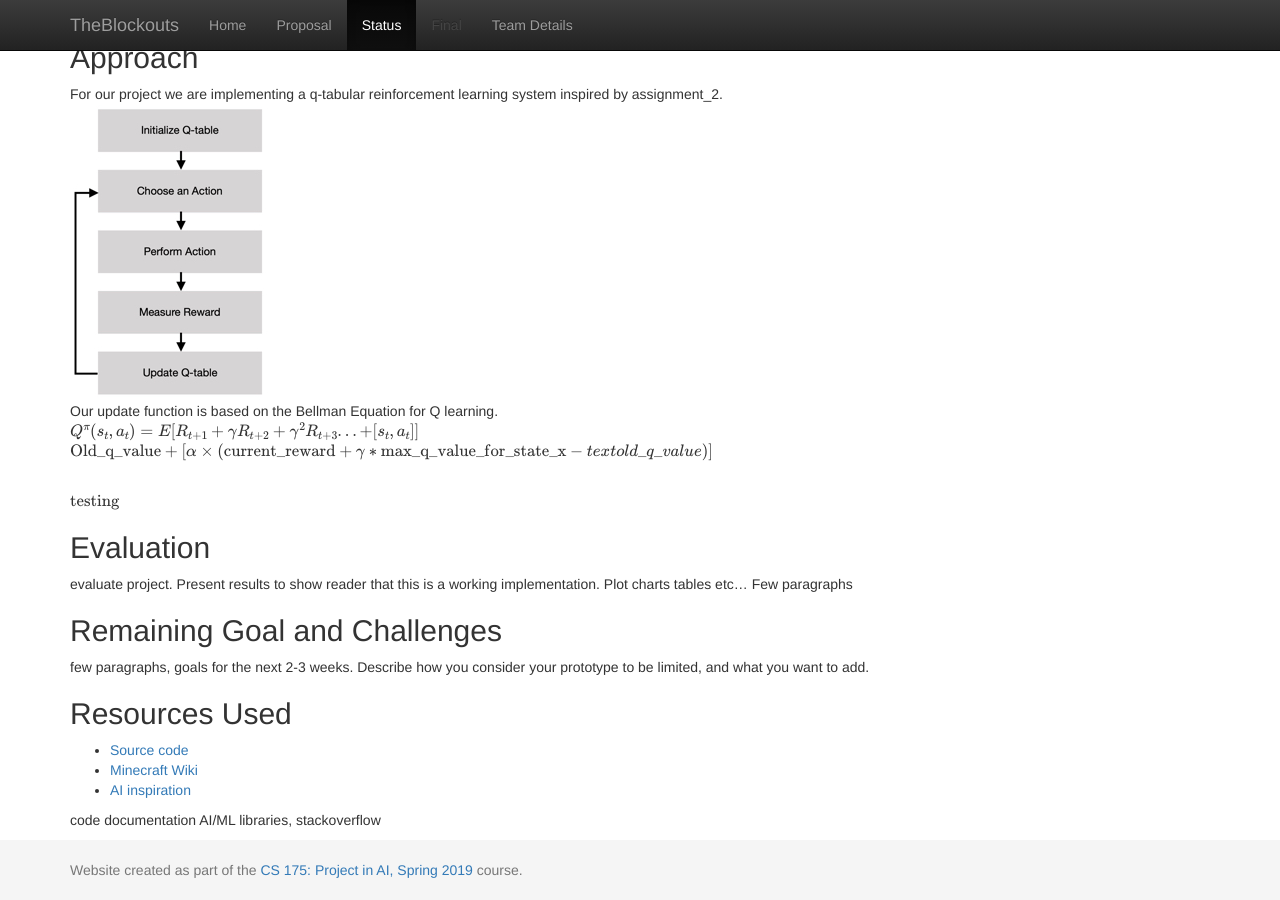
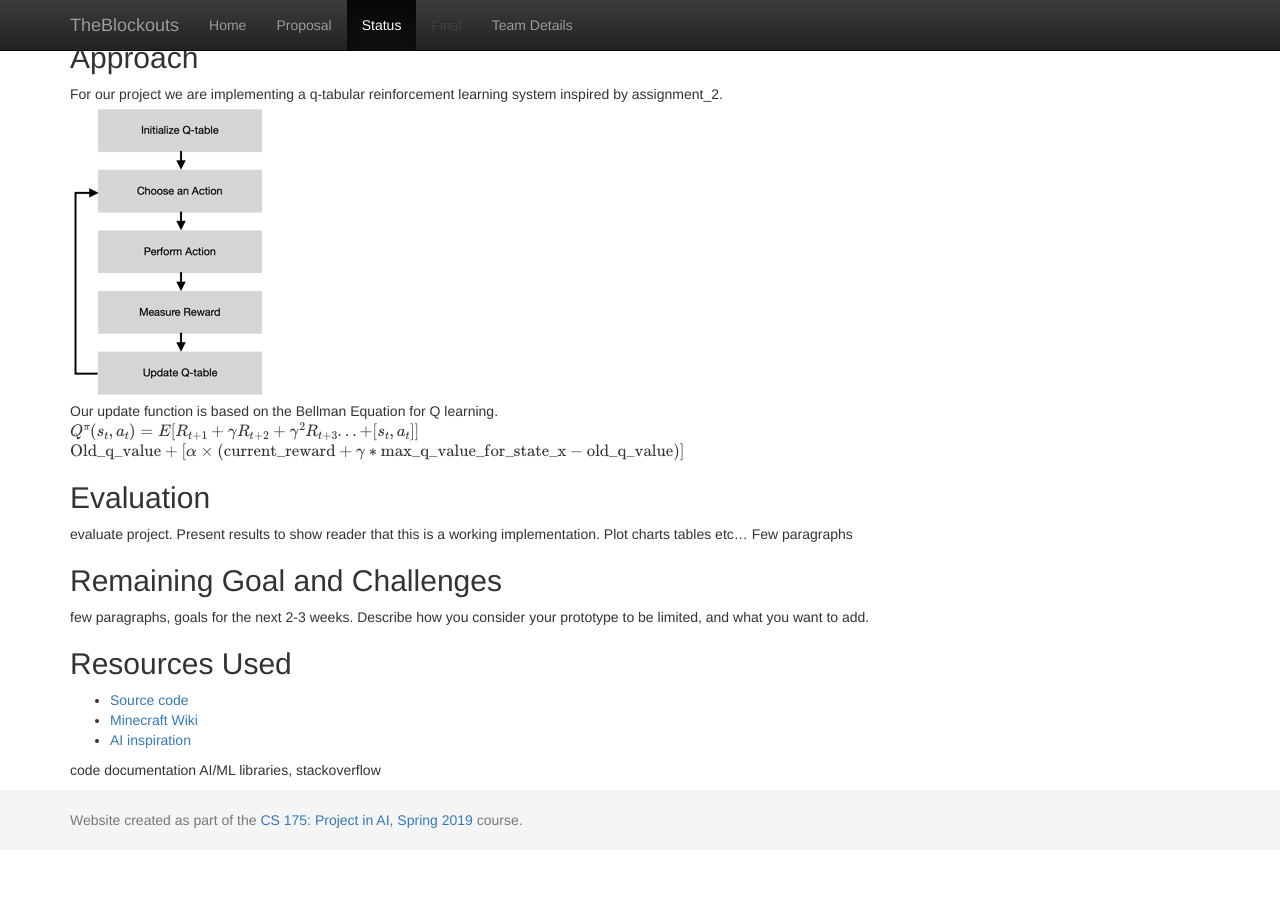
Before and after one commit to jeffomidvaran/TheBlockouts, a Jekyll site: the page built from docs/status.md, in a window 1280 px wide and 900 px high, scrolled down 668 px. Built offline with Jekyll 4.4.1, drawn with Linux system fonts in a browser that asks for light colours; formulas are drawn with MathJax 3; after the commit the page ends 1518 px from its top, so only the background shows below that.

Commit message:
approach

```diff
--- a/docs/status.md
+++ b/docs/status.md
@@ -22,10 +22,7 @@ Our update function is based on the Bellman Equation for Q learning.
 <br>
 $$ Q^\pi(s_t, a_t) = E[R_{t+1} + \gamma R_{t+2} +  \gamma^2 R_{t+3}... + [s_t, a_t]] $$
 <br>
-$$ \text{Old\_q\_value} + [\alpha \times (\text{current\_reward} + \gamma * \text{max\_q\_value\_for\_state\_x} - text{old\_q\_value})] $$
-
-<br>
-$$ \text{testing} $$
+$$ \text{Old\_q\_value} + [\alpha \times (\text{current\_reward} + \gamma * \text{max\_q\_value\_for\_state\_x} - \text{old\_q\_value})] $$
 
 
 
```
